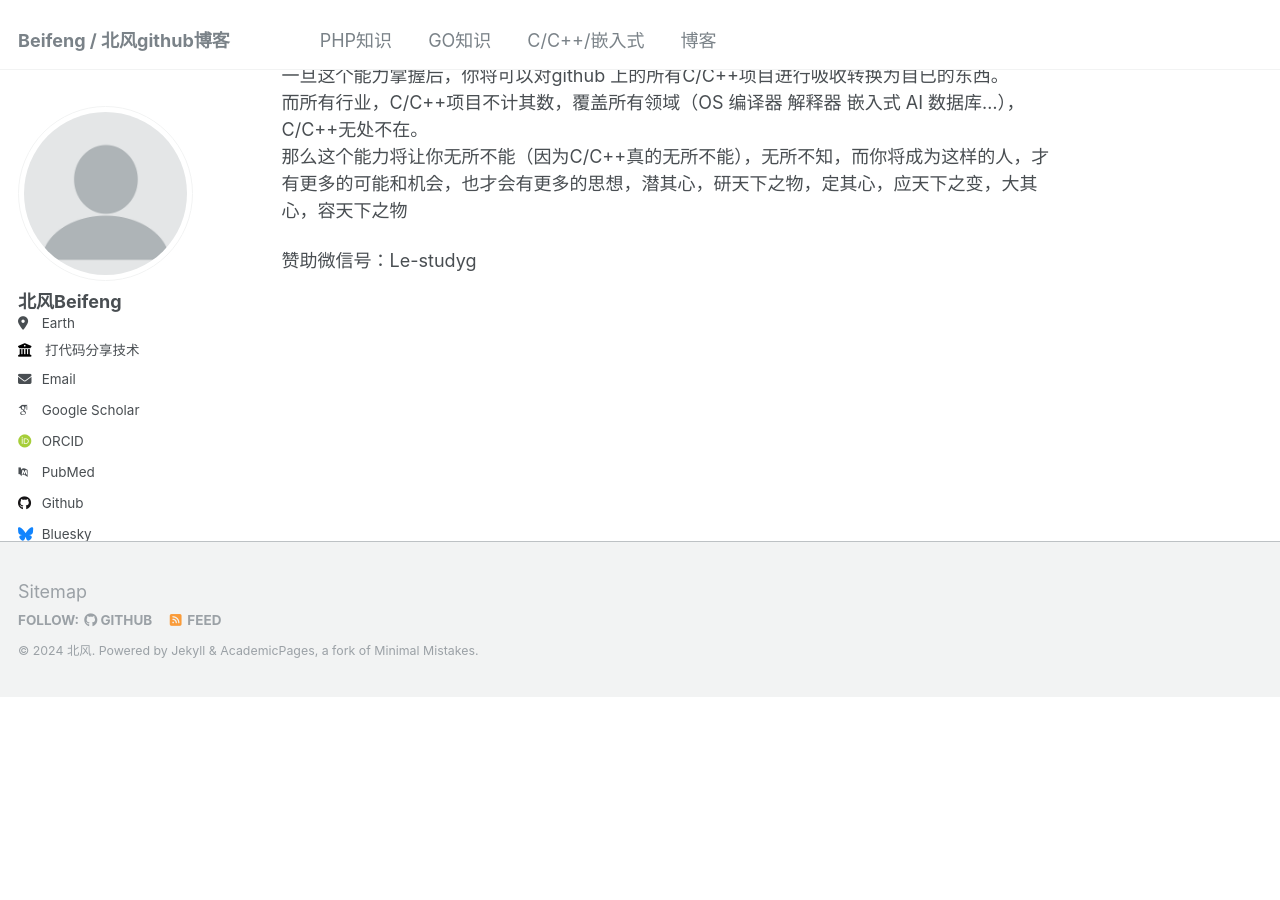
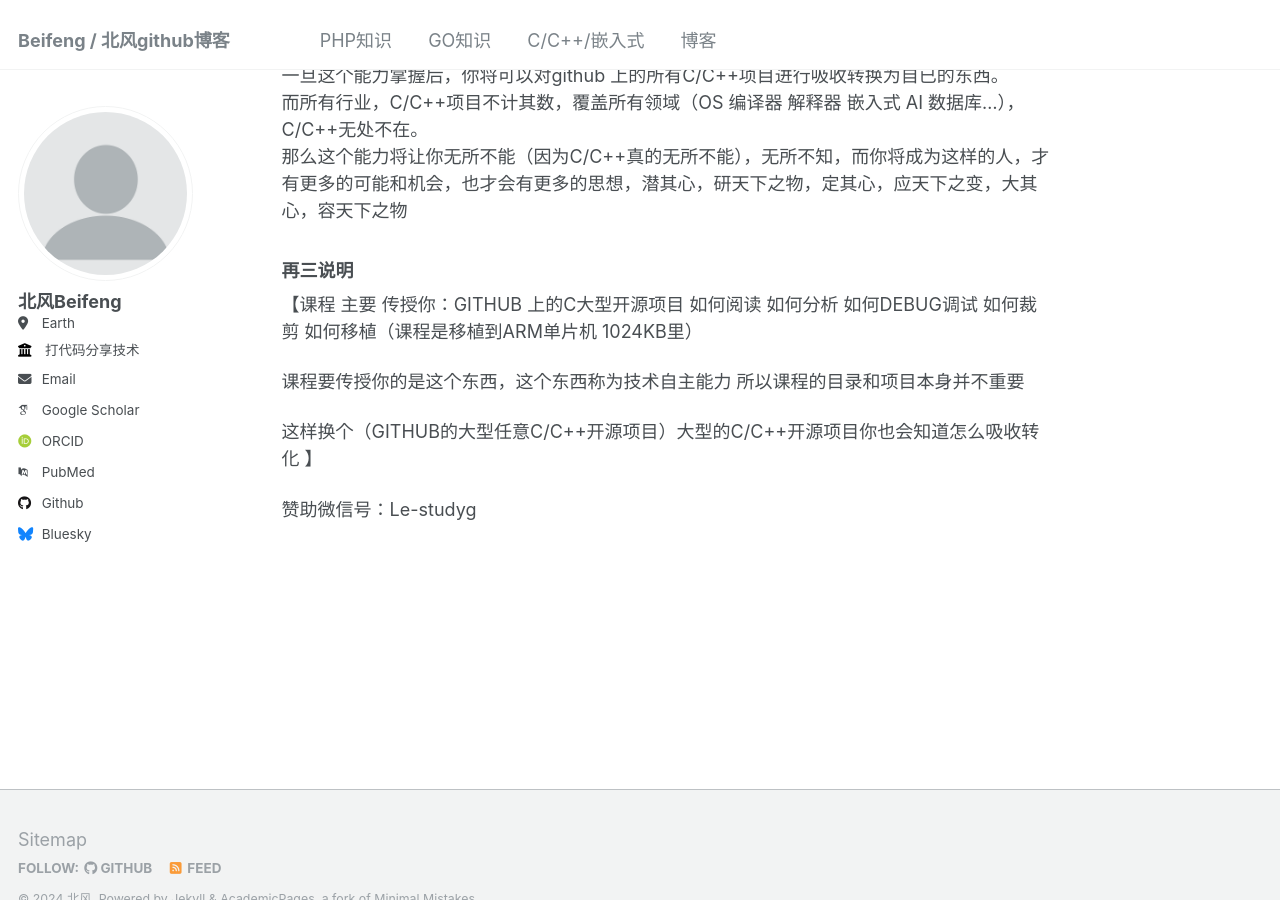
Before and after one commit to beifengisnil/beifengisnil.github.io, a Jekyll site: the page built from _pages/about.md, in a window 1280 px wide and 900 px high, scrolled down 2517 px. Built offline with Jekyll 4.4.1, drawn with Linux system fonts in a browser that asks for light colours; some web fonts are replaced; before the commit the page ends 3213 px from its top, so only the background shows below that.

Commit message:
Update about.md

```diff
--- a/_pages/about.md
+++ b/_pages/about.md
@@ -33,5 +33,12 @@ redirect_from:
 而所有行业，C/C++项目不计其数，覆盖所有领域（OS 编译器  解释器 嵌入式 AI 数据库...），C/C++无处不在。
 那么这个能力将让你无所不能（因为C/C++真的无所不能），无所不知，而你将成为这样的人，才有更多的可能和机会，也才会有更多的思想，潜其心，研天下之物，定其心，应天下之变，大其心，容天下之物
 
+### 再三说明
+【课程  主要  传授你：GITHUB 上的C大型开源项目  如何阅读  如何分析  如何DEBUG调试 如何裁剪  如何移植（课程是移植到ARM单片机  1024KB里）
+
+课程要传授你的是这个东西，这个东西称为技术自主能力
+所以课程的目录和项目本身并不重要
+
+这样换个（GITHUB的大型任意C/C++开源项目）大型的C/C++开源项目你也会知道怎么吸收转化   】
 
 赞助微信号：Le-studyg
```
